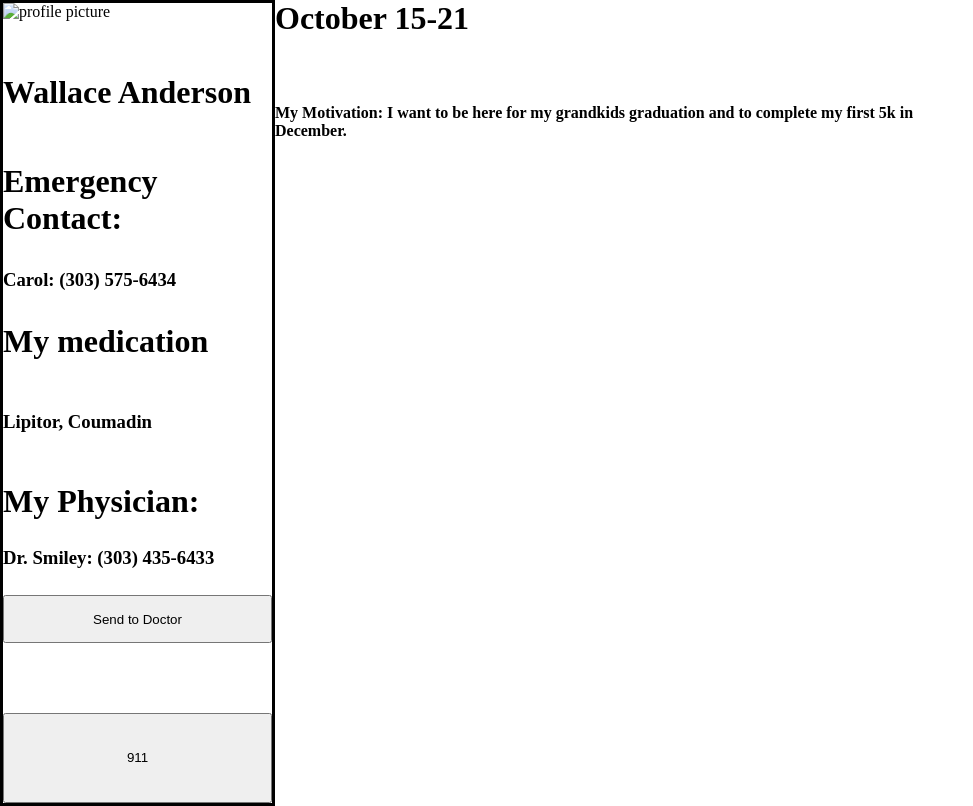
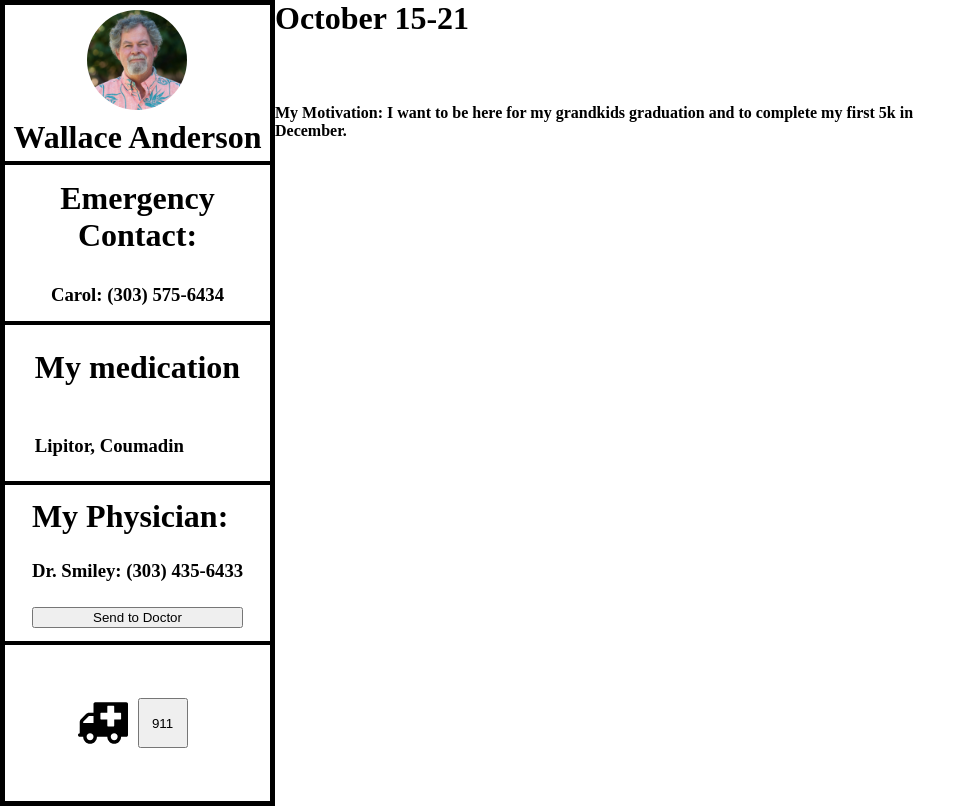
Before and after one commit to hljacobs5/steps-to-a-healthy-heart, a plain HTML site: page index.html in a window 1280 px wide. Shown: the whole page, without its empty margins (0-973 px from the left). Drawn offline with Linux system fonts and the light colour scheme.

Commit message:
Add styling for navbar

```diff
--- a/index.html
+++ b/index.html
@@ -7,7 +7,7 @@
 <body>
 	<div class='nav-bar left-side'>
 	  <div class='profile-pic'>
-		<img src=''alt='profile picture'>
+		<img class='wallace' src='./images/wallace-daniel-2017.jpg'alt='profile picture' />
 		<h1>Wallace Anderson</h1>
 	  </div>
 	  <div class='emergency-contact'>
@@ -23,10 +23,10 @@
 	  	<h3>Dr. Smiley: (303) 435-6433</h3>
 	  	<button>Send to Doctor</button>
 	  </div>
-	  <div class='ambulence'>
-	  	<img src='' />
-	  	<button>911</button>
-	  </div>
+	  <span class='ambulence'>
+	  	<img class='ambulence-pic' src='./images/ambulance.svg' />
+	  	<button class='emergency-button'> 911</button>
+	  </span>
 	</div>
 	<div class='right-side'>
     <div class='current-day'>
--- a/styles.css
+++ b/styles.css
@@ -15,27 +15,50 @@ body {
 }
 
 .profile-pic {
+	align-items: center;
+	justify-content: center;
 	display: grid;
+	border: solid 2px;
 	grid-row: 1 / span 1;
 }
 
+.wallace {
+	margin: auto;
+	height: 100px;
+	border-radius: 50%;
+}
+
 .emergency-contact {
+	text-align: center;
+	align-items: center;
+	justify-content: center;
 	display: grid;
+	border: solid 2px;
 	grid-row: 2 / span 1;
 }
 
 .medication {
+	align-items: center;
+	justify-content: center;
 	display: grid;
+	border: solid 2px;
 	grid-row: 3 / span 1;
 }
 
 .physician {
 	display: grid;
+	align-items: center;
+	justify-content: center;
+	border: solid 2px;
 	grid-row: 4 / span 1;
 }
 
 .ambulence {
-	display: grid;
+	display: flex;
+	align-items: center;
+	justify-content: center;
+	flex-direction: inline-flex;
+	border: solid 2px;
 	grid-row: 5 / span 1;
 }
 
@@ -49,3 +72,19 @@ body {
 	display: grid;
 	grid-column: 1 / span 2;
 }
+
+.ambulence-pic {
+	height: 50px;
+}
+
+button {
+	cursor: pointer;
+}
+.emergency-button {
+	display: flex;
+	margin: 10px;
+	align-items: center;
+	justify-content: center;
+	height: 50px;
+	width: 50px;
+}
```
